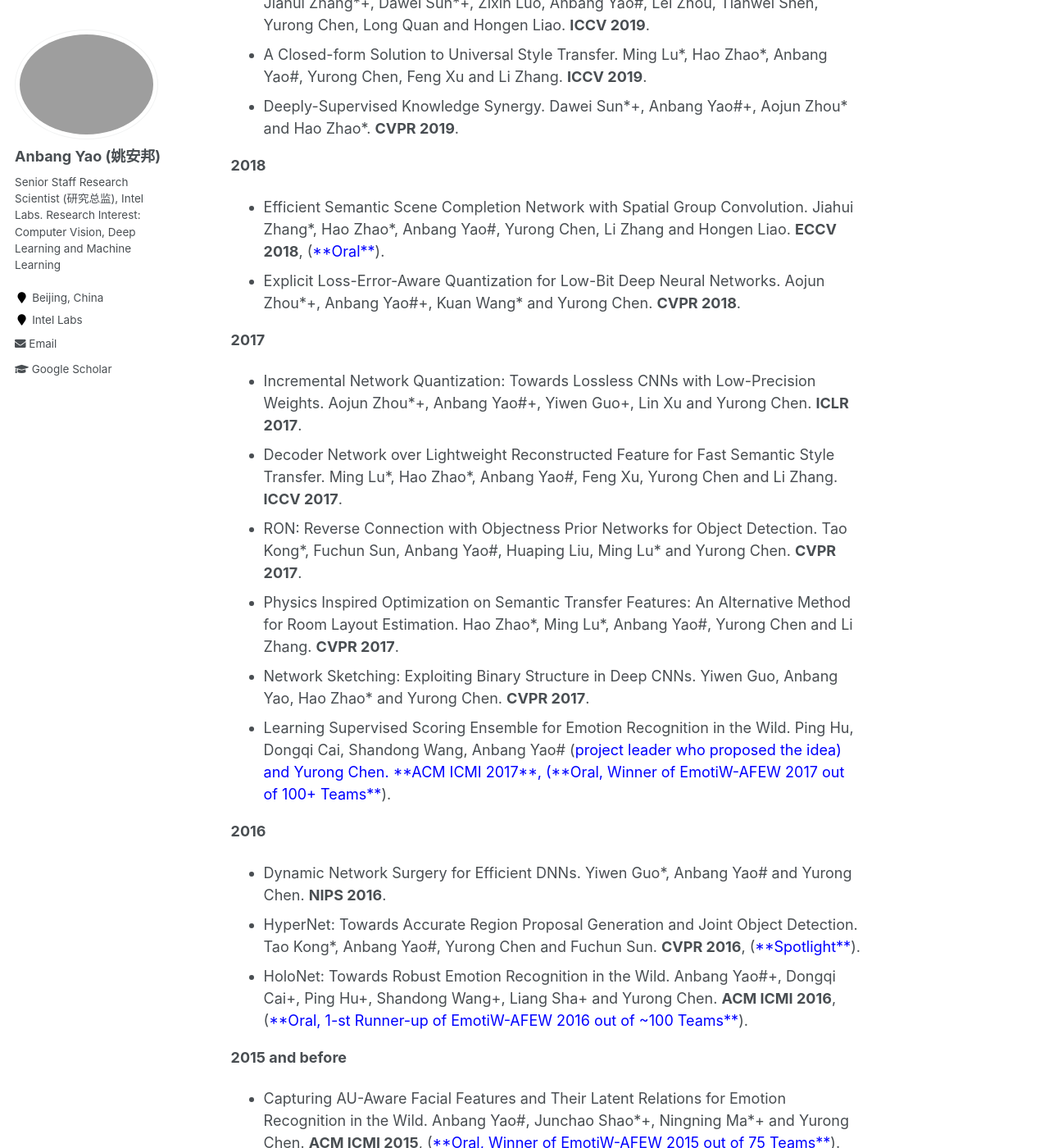
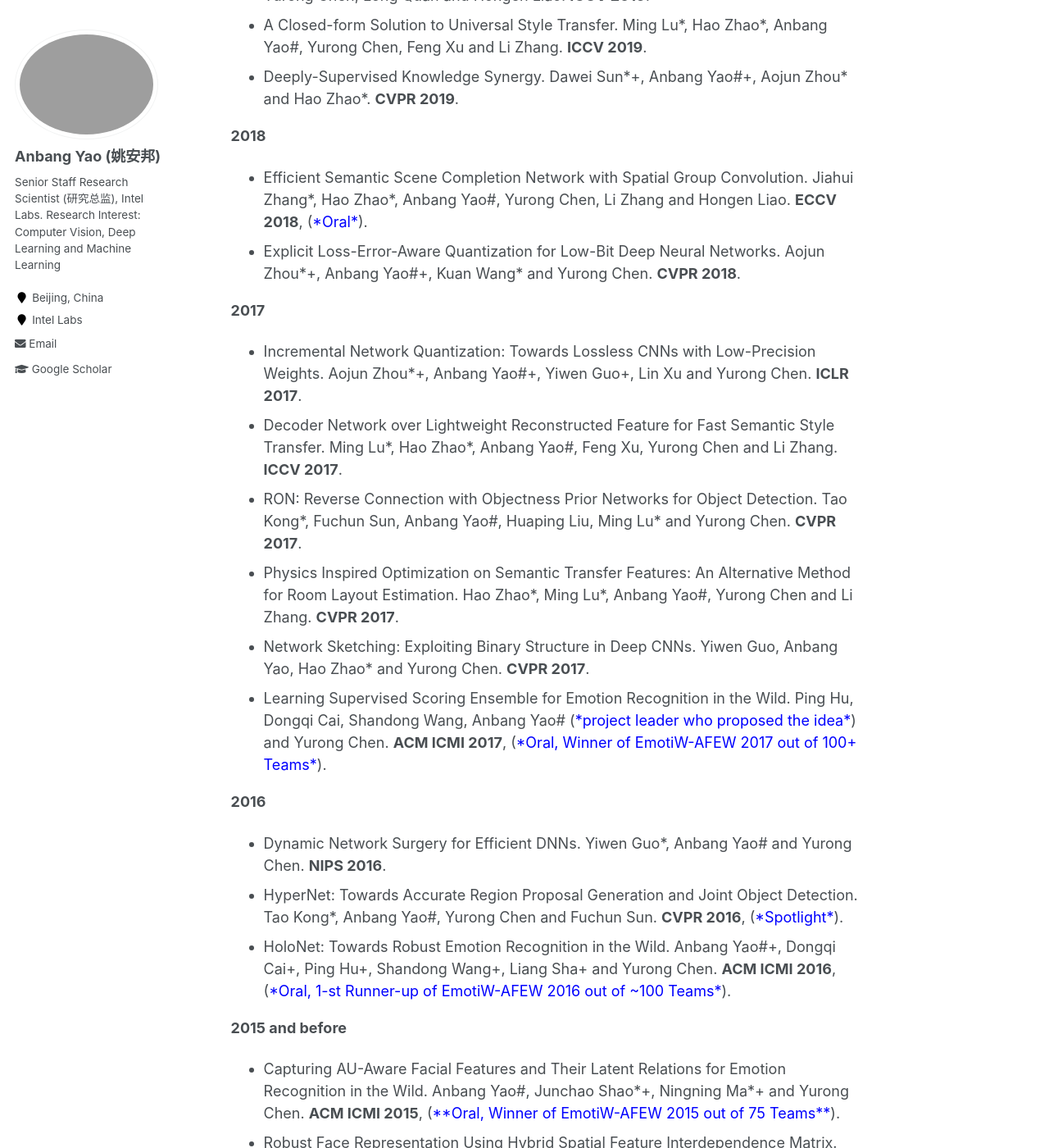
Before and after one commit to YaoAnbang/YaoAnbang.github.io, a Jekyll site: the page built from _pages/about.md, in a window 1280 px wide and 1400 px high, scrolled down 2306 px. Shown: the whole window at 82% size. Built offline with Jekyll 4.4.1, drawn with Linux system fonts in a browser that asks for light colours; some of the changed text lies outside the part shown.

Commit message:
Update about.md

```diff
--- a/_pages/about.md
+++ b/_pages/about.md
@@ -16,7 +16,7 @@ Anbang Yao got his Ph.D. degree from Tsinghua University in Jan. 2010. He is cur
 <font color="red">**Note**：We now have some internship positions. If you are interested in my research, please drop me an email. </font>
 ---
 **<font color="red">News：</font>**
-+ July 9th, 2020. One paper accepted by CVIU.
+\\+ July 9th, 2020. One paper accepted by CVIU.
 + July 3rd, 2020. Four papers accepted by ECCV 2020.
 + October 29th, 2019. One paper accepted by IJCV.
 + July 23rd, 2019. Three papers accepted by ICCV 2019.
@@ -60,7 +60,7 @@ Selected Publications
 
 **2018**
 
-+ Efficient Semantic Scene Completion Network with Spatial Group Convolution. Jiahui Zhang\*, Hao Zhao\*, Anbang Yao\#, Yurong Chen, Li Zhang and Hongen Liao. **ECCV 2018**, (<font color="blue">**Oral**</font>).
++ Efficient Semantic Scene Completion Network with Spatial Group Convolution. Jiahui Zhang\*, Hao Zhao\*, Anbang Yao\#, Yurong Chen, Li Zhang and Hongen Liao. **ECCV 2018**, (<font color="blue">*Oral*</font>).
 + Explicit Loss-Error-Aware Quantization for Low-Bit Deep Neural Networks.  Aojun Zhou\*\+, Anbang Yao\#\+, Kuan Wang\* and Yurong Chen. **CVPR 2018**.
 
 **2017**
@@ -70,13 +70,13 @@ Selected Publications
 + RON: Reverse Connection with Objectness Prior Networks for Object Detection. Tao Kong\*, Fuchun Sun, Anbang Yao\#, Huaping Liu, Ming Lu\* and Yurong Chen. **CVPR 2017**.
 + Physics Inspired Optimization on Semantic Transfer Features: An Alternative Method for Room Layout Estimation. Hao Zhao\*, Ming Lu\*, Anbang Yao\#, Yurong Chen and Li Zhang. **CVPR 2017**.
 + Network Sketching: Exploiting Binary Structure in Deep CNNs. Yiwen Guo, Anbang Yao, Hao Zhao\* and Yurong Chen. **CVPR 2017**.
-+ Learning Supervised Scoring Ensemble for Emotion Recognition in the Wild. Ping Hu, Dongqi Cai, Shandong Wang, Anbang Yao\# (<font color="blue">project leader who proposed the idea) and Yurong Chen. **ACM ICMI 2017**, (**Oral, Winner of EmotiW-AFEW 2017 out of 100+ Teams**</font>).
++ Learning Supervised Scoring Ensemble for Emotion Recognition in the Wild. Ping Hu, Dongqi Cai, Shandong Wang, Anbang Yao\# (<font color="blue">*project leader who proposed the idea*</font>) and Yurong Chen. **ACM ICMI 2017**, (<font color="blue">*Oral, Winner of EmotiW-AFEW 2017 out of 100+ Teams*</font>).
 
 **2016**
 
 + Dynamic Network Surgery for Efficient DNNs. Yiwen Guo\*, Anbang Yao\# and Yurong Chen. **NIPS 2016**.
-+ HyperNet: Towards Accurate Region Proposal Generation and Joint Object Detection. Tao Kong\*, Anbang Yao\#, Yurong Chen and Fuchun Sun. **CVPR 2016**, (<font color="blue">**Spotlight**</font>).
-+ HoloNet: Towards Robust Emotion Recognition in the Wild. Anbang Yao\#\+, Dongqi Cai\+, Ping Hu\+, Shandong Wang\+, Liang Sha\+ and Yurong Chen. **ACM ICMI 2016**, (<font color="blue">**Oral, 1-st Runner-up of EmotiW-AFEW 2016 out of ~100 Teams**</font>).
++ HyperNet: Towards Accurate Region Proposal Generation and Joint Object Detection. Tao Kong\*, Anbang Yao\#, Yurong Chen and Fuchun Sun. **CVPR 2016**, (<font color="blue">*Spotlight*</font>).
++ HoloNet: Towards Robust Emotion Recognition in the Wild. Anbang Yao\#\+, Dongqi Cai\+, Ping Hu\+, Shandong Wang\+, Liang Sha\+ and Yurong Chen. **ACM ICMI 2016**, (<font color="blue">*Oral, 1-st Runner-up of EmotiW-AFEW 2016 out of ~100 Teams*</font>).
 
 **2015 and before**
 
```
